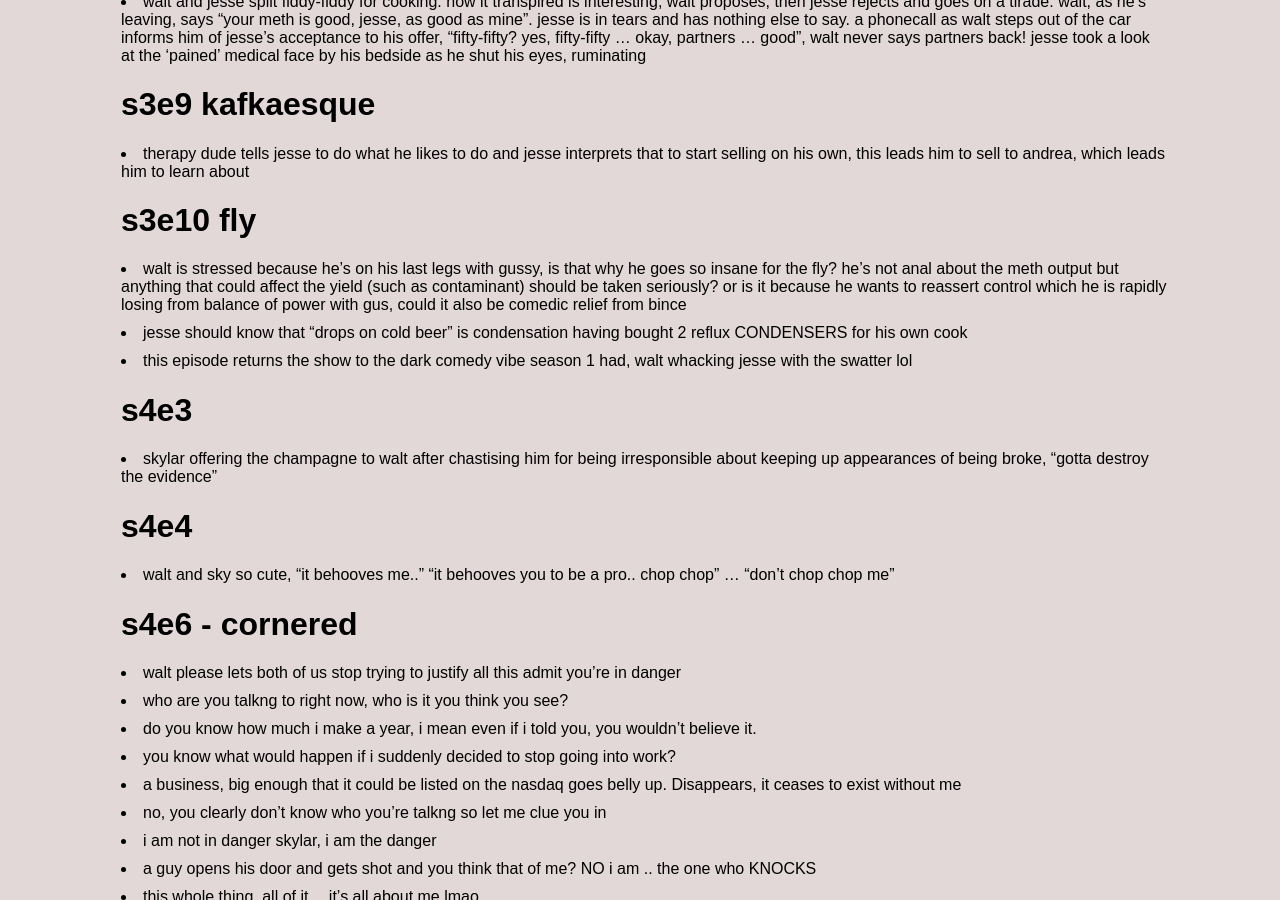
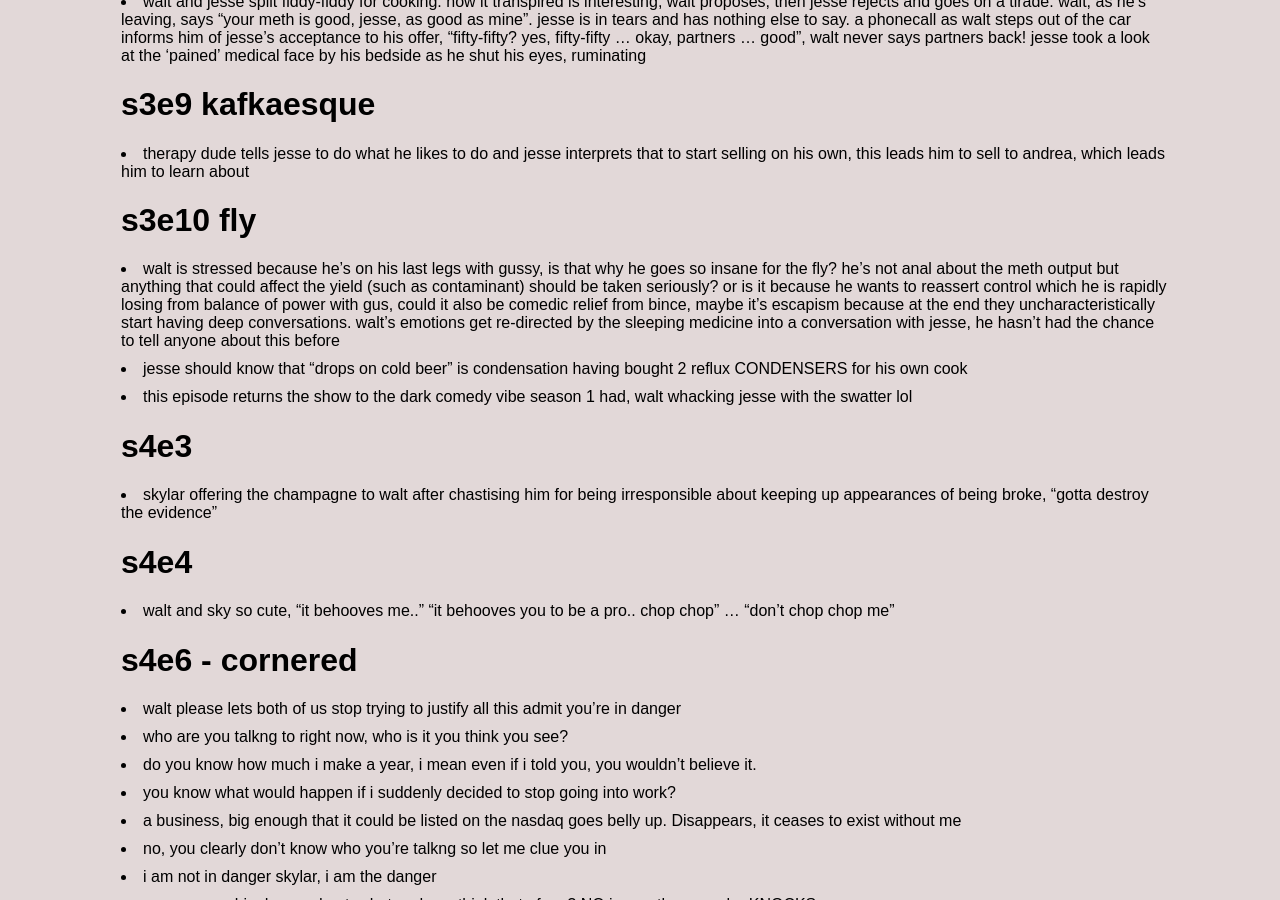
Before and after one commit to jsbaasi/jsbaasi.github.io, a Jekyll site: the page built from _posts/2026-06-08-breaking-bad-episodes.md, in a window 1280 px wide and 900 px high, scrolled down 2559 px. Built offline with Jekyll 4.4.1, drawn with Linux system fonts in a browser that asks for light colours.

Commit message:
vault backup: 2026-06-17 20:08:18

```diff
--- a/_posts/2026-06-08-breaking-bad-episodes.md
+++ b/_posts/2026-06-08-breaking-bad-episodes.md
@@ -56,7 +56,7 @@
 # s3e9 kafkaesque
 - therapy dude tells jesse to do what he likes to do and jesse interprets that to start selling on his own, this leads him to sell to andrea, which leads him to learn about
 # s3e10 fly
-- walt is stressed because he's on his last legs with gussy, is that why he goes so insane for the fly? he's not anal about the meth output but anything that could affect the yield (such as contaminant) should be taken seriously? or is it because he wants to reassert control which he is rapidly losing from balance of power with gus, could it also be comedic relief from bince
+- walt is stressed because he's on his last legs with gussy, is that why he goes so insane for the fly? he's not anal about the meth output but anything that could affect the yield (such as contaminant) should be taken seriously? or is it because he wants to reassert control which he is rapidly losing from balance of power with gus, could it also be comedic relief from bince, maybe it's escapism because at the end they uncharacteristically start having deep conversations. walt's emotions get re-directed by the sleeping medicine into a conversation with jesse, he hasn't had the chance to tell anyone about this before
 - jesse should know that "drops on cold beer" is condensation having bought 2 reflux CONDENSERS for his own cook
 - this episode returns the show to the dark comedy vibe season 1 had, walt whacking jesse with the swatter lol
 # s4e3
```
